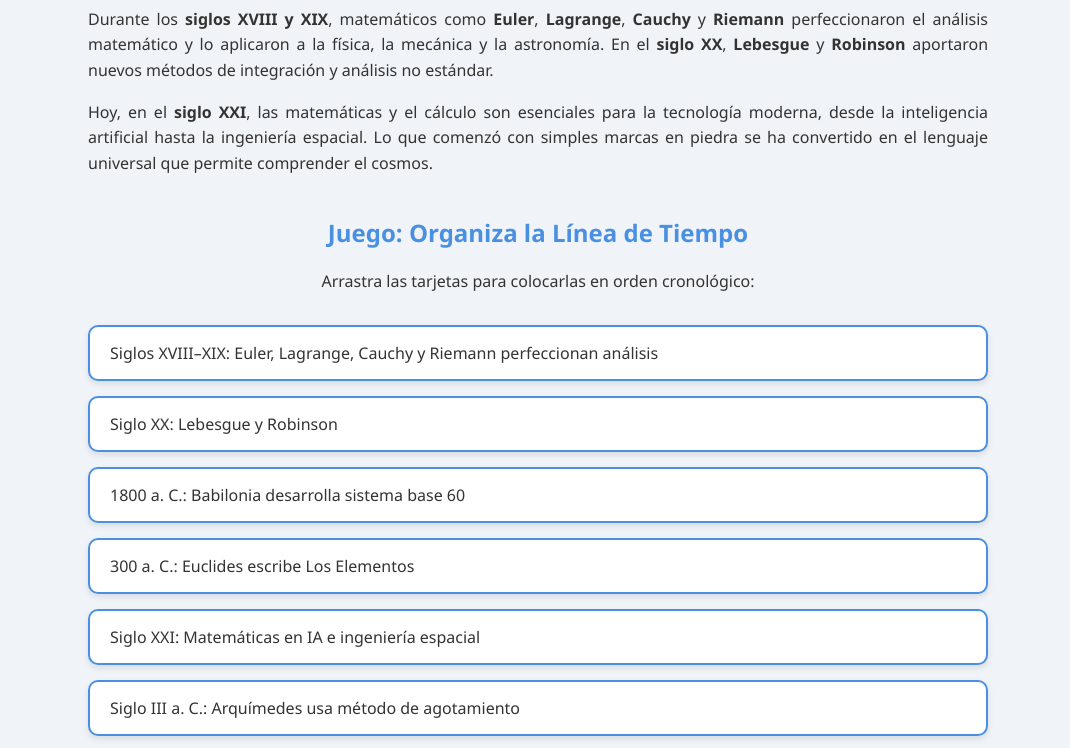
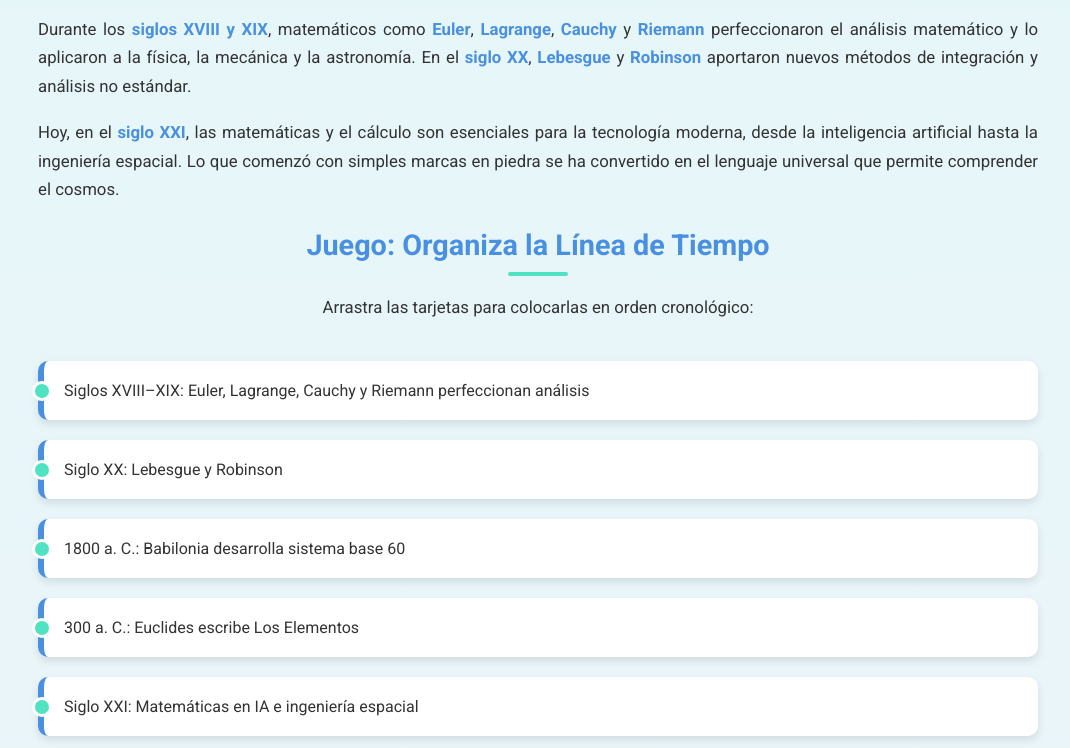
Before and after one commit to Dylantir/Historia-calculo, a plain HTML site: page index.html in a window 1280 px wide. Shown: the part 871-1619 px from the top of the page, without its empty margins (102-1172 px from the left). Drawn offline with Linux system fonts and the light colour scheme.

Commit message:
Update index.html

```diff
--- a/index.html
+++ b/index.html
@@ -3,63 +3,106 @@
 <head>
 <meta charset="UTF-8">
 <meta name="viewport" content="width=device-width, initial-scale=1.0">
-<title>Línea de Tiempo Vertical: Historia del Cálculo</title>
+<title>Historia del Cálculo</title>
 <style>
+  /* ===== Fuentes y fondo ===== */
+  @import url('https://fonts.googleapis.com/css2?family=Roboto:wght@400;500;700&display=swap');
+
   body {
-    font-family: 'Segoe UI', Tahoma, Geneva, Verdana, sans-serif;
+    font-family: 'Roboto', sans-serif;
     margin: 0;
     padding: 0;
-    background: #f0f4f8;
+    background: linear-gradient(to bottom, #e0f7fa, #f0f4f8);
     color: #333;
   }
 
+  /* ===== Header ===== */
   header {
-    background: linear-gradient(90deg, #4a90e2, #50e3c2);
+    background: linear-gradient(135deg, #4a90e2, #50e3c2);
     color: white;
-    padding: 20px;
+    padding: 30px 20px;
     text-align: center;
+    box-shadow: 0 4px 6px rgba(0,0,0,0.2);
+  }
+
+  header h1 {
+    margin: 0;
+    font-size: 2.2rem;
+    letter-spacing: 1px;
   }
 
   main {
-    max-width: 900px;
-    margin: 30px auto;
+    max-width: 1000px;
+    margin: 40px auto;
     padding: 0 20px;
   }
 
+  /* ===== Encabezados ===== */
   h2 {
     color: #4a90e2;
-    margin-top: 40px;
     text-align: center;
+    font-size: 1.8rem;
+    margin-bottom: 15px;
+    position: relative;
   }
 
+  h2::after {
+    content: '';
+    display: block;
+    width: 60px;
+    height: 4px;
+    background: #50e3c2;
+    margin: 10px auto 0;
+    border-radius: 2px;
+  }
+
+  /* ===== Texto narrativo ===== */
   p {
-    line-height: 1.6;
-    margin-bottom: 15px;
+    line-height: 1.7;
+    margin-bottom: 18px;
     text-align: justify;
+    font-size: 1.05rem;
+  }
+
+  strong {
+    color: #4a90e2;
   }
 
   /* ===== Línea de tiempo vertical ===== */
   ul.timeline {
     list-style: none;
     padding: 0;
-    margin: 30px 0;
+    margin: 40px 0;
     display: flex;
     flex-direction: column;
-    gap: 15px;
+    gap: 20px;
   }
 
   ul.timeline li {
-    padding: 15px 20px;
     background: #ffffff;
-    border: 2px solid #4a90e2;
+    border-left: 6px solid #4a90e2;
+    padding: 20px;
     border-radius: 10px;
+    position: relative;
+    box-shadow: 0 4px 8px rgba(0,0,0,0.1);
     cursor: grab;
-    box-shadow: 0 3px 6px rgba(0,0,0,0.1);
     transition: transform 0.2s, background 0.3s;
   }
 
+  ul.timeline li::before {
+    content: '';
+    position: absolute;
+    left: -12px;
+    top: 20px;
+    width: 14px;
+    height: 14px;
+    background: #50e3c2;
+    border-radius: 50%;
+    border: 3px solid #ffffff;
+  }
+
   ul.timeline li:hover {
-    transform: scale(1.02);
+    transform: translateX(5px);
     background: #e6f2ff;
   }
 
@@ -67,32 +110,44 @@
     opacity: 0.5;
   }
 
+  /* ===== Botón ===== */
   button {
     display: block;
     margin: 30px auto;
-    padding: 12px 25px;
-    font-size: 16px;
+    padding: 14px 28px;
+    font-size: 1rem;
     background: #50e3c2;
     border: none;
-    border-radius: 8px;
+    border-radius: 10px;
     color: #fff;
     font-weight: bold;
     cursor: pointer;
+    transition: background 0.3s, transform 0.2s;
   }
 
   button:hover {
     background: #4acbb1;
+    transform: scale(1.05);
   }
 
   #resultado {
     text-align: center;
     font-weight: bold;
-    font-size: 20px;
-    margin-top: 15px;
+    font-size: 1.2rem;
+    margin-top: 20px;
+  }
+
+  footer {
+    background: #4a90e2;
+    color: white;
+    padding: 20px;
+    text-align: center;
+    margin-top: 50px;
   }
 </style>
 </head>
 <body>
+
 <header>
   <h1>Historia del Cálculo y las Matemáticas</h1>
 </header>
@@ -146,7 +201,7 @@
 </main>
 
 <footer>
-  <p>&copy; 2025 Dylan Tirado</p>
+  <p> Dylan Tirado y Audrick Fontecha</p>
 </footer>
 
 <script>
```
